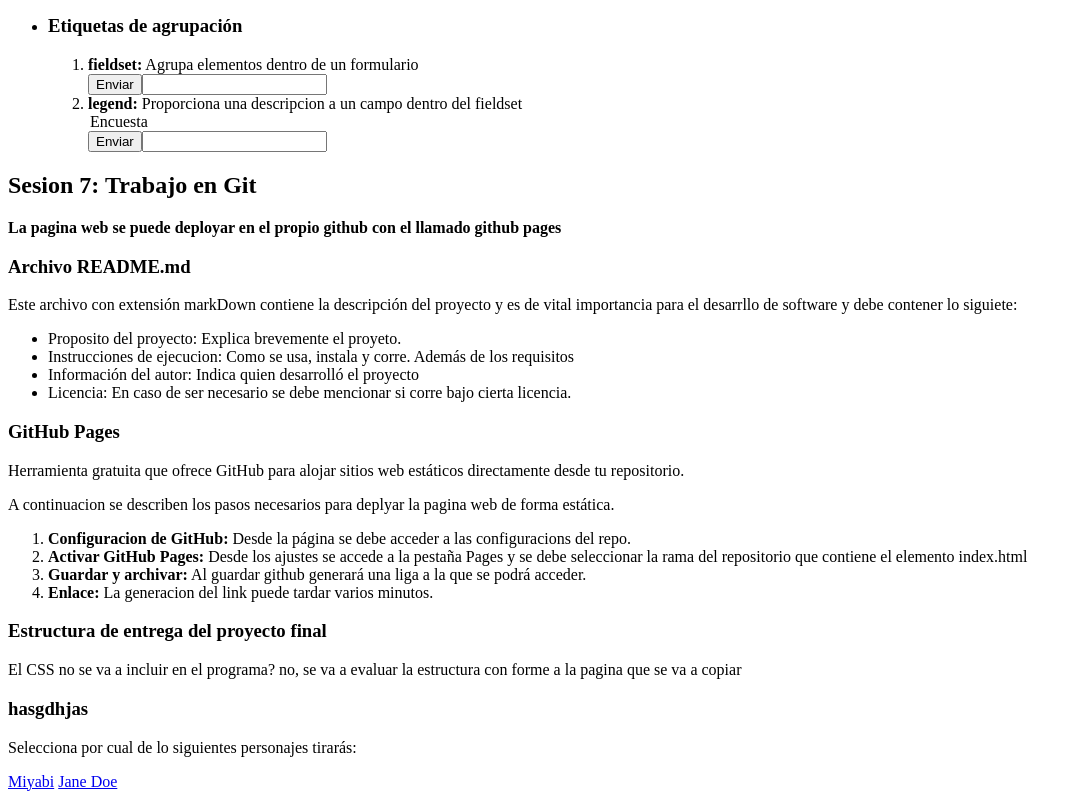
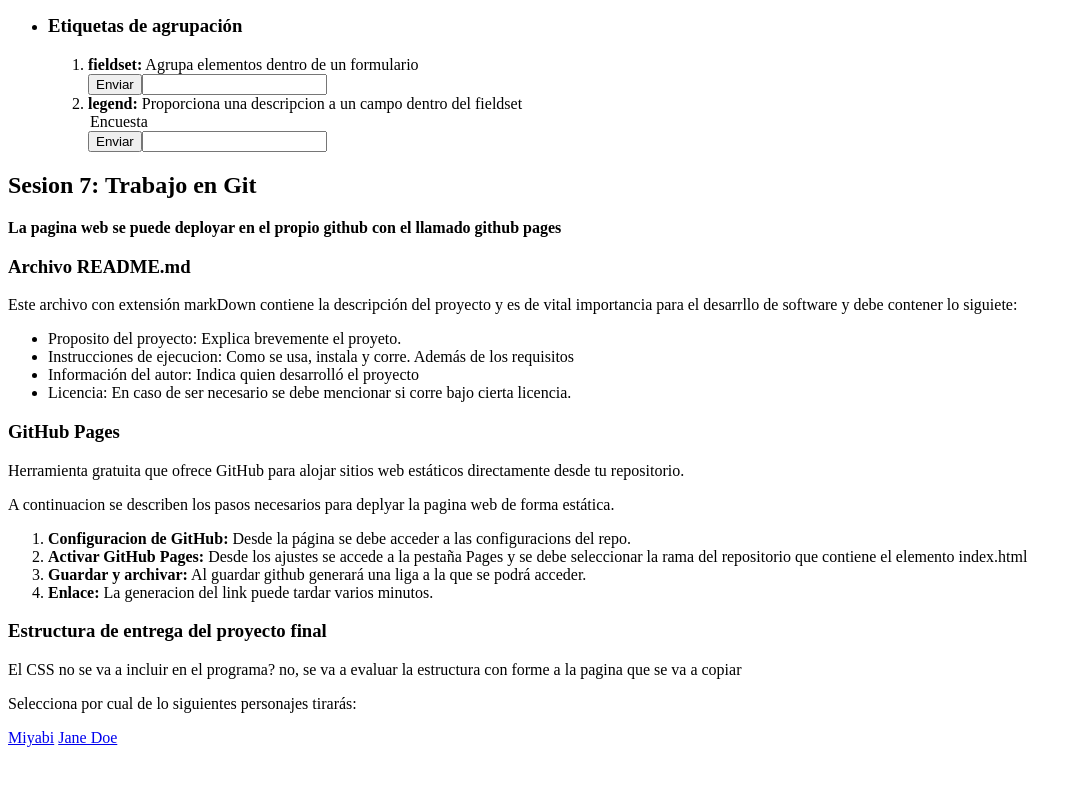
Before and after one commit to ArgHero/PrimerHTML, a plain HTML site: page index.html in a window 1280 px wide. Shown: the part 2636-3435 px from the top of the page, without its empty margins (0-1081 px from the left). After the commit the page ends 3391 px from the top, so only its background shows below. Drawn offline with Linux system fonts and the light colour scheme.

Commit message:
Se elimino una etiqueta innecesaria de H3

```diff
--- a/index.html
+++ b/index.html
@@ -162,7 +162,6 @@
 
         <H3>Estructura de entrega del proyecto final</H3>
         <p>El CSS no se va a incluir en el programa? no, se va a evaluar la estructura con forme a la pagina que se va a copiar</p>
-        <h3>hasgdhjas</h3>
     </article>
 </main>
 <!-- Final----------------------------------------->
```
